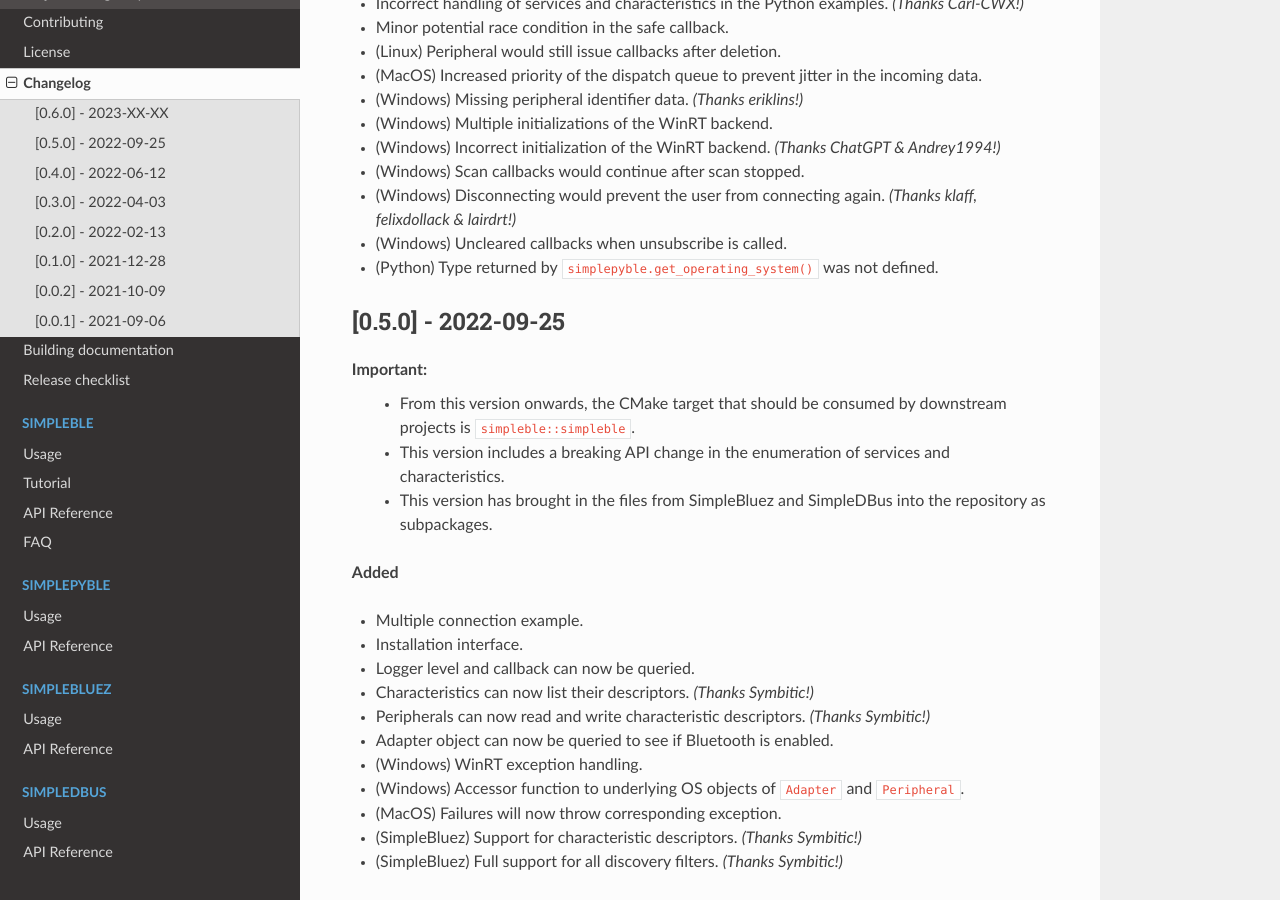
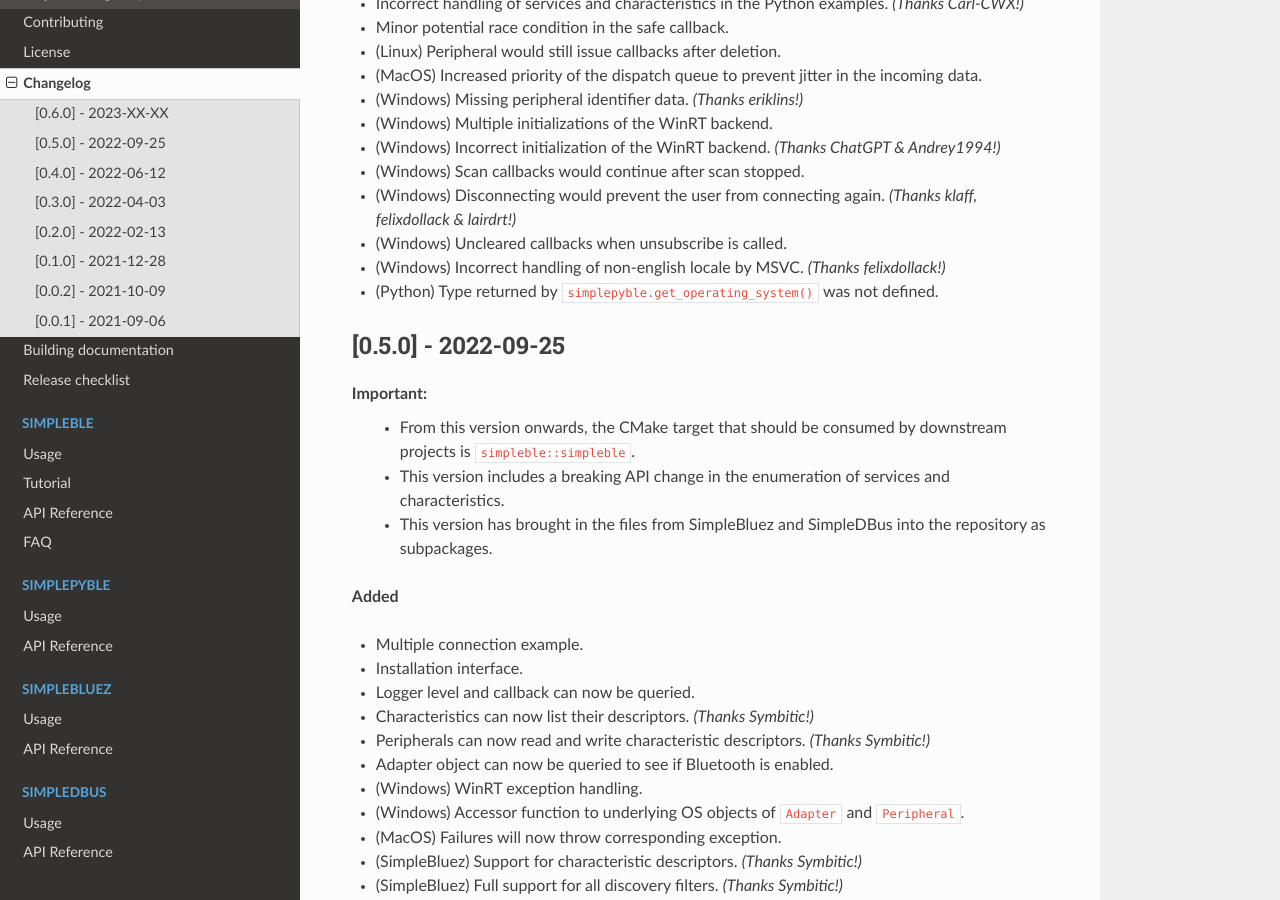
Before and after one commit to OpenBluetoothToolbox/SimpleBLE, a Sphinx documentation site: the page built from docs/changelog.rst, in a window 1280 px wide and 900 px high, scrolled down 1041 px. Built offline with Sphinx 7.4.7 and the Read the Docs theme 2.0.0, drawn with Linux system fonts in a browser that asks for light colours.

Commit message:
Update changelog.rst

```diff
--- a/docs/changelog.rst
+++ b/docs/changelog.rst
@@ -45,6 +45,7 @@
 -  (Windows) Scan callbacks would continue after scan stopped.
 -  (Windows) Disconnecting would prevent the user from connecting again. *(Thanks klaff, felixdollack & lairdrt!)*
 -  (Windows) Uncleared callbacks when unsubscribe is called.
+-  (Windows) Incorrect handling of non-english locale by MSVC. *(Thanks felixdollack!)*
 -  (Python) Type returned by ``simplepyble.get_operating_system()`` was not defined.
 
 
```
